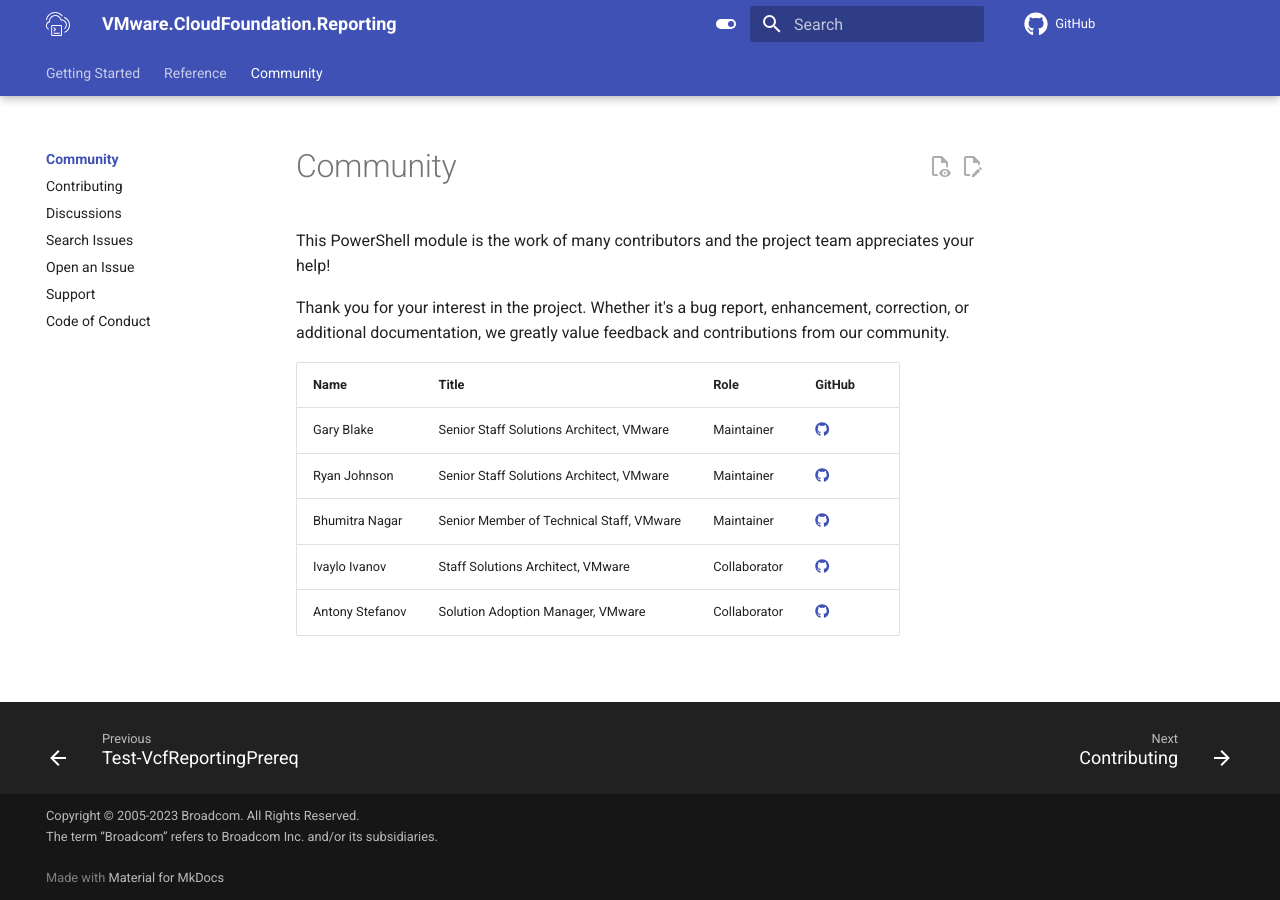
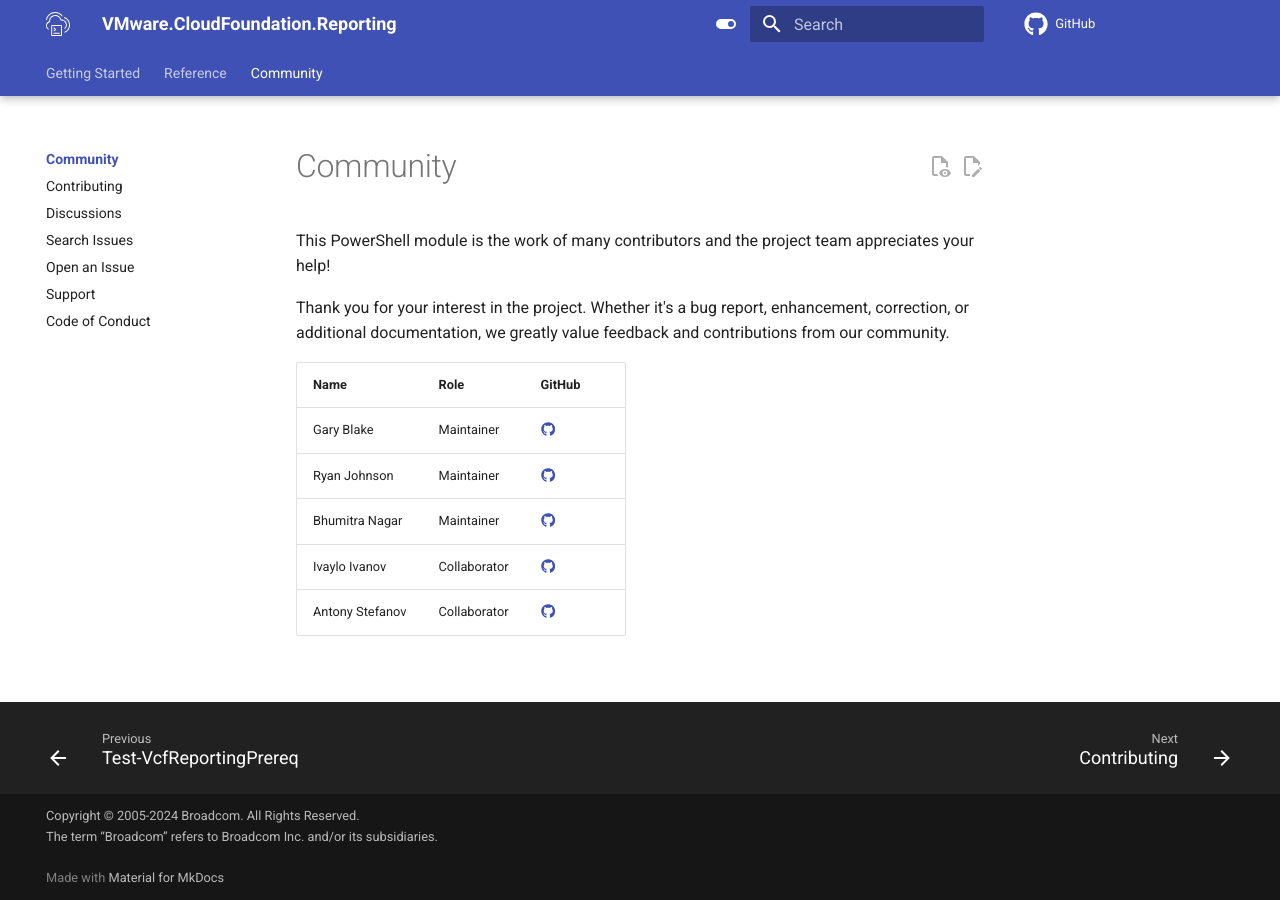
Before and after one commit to vmware/powershell-module-for-vmware-cloud-foundation-reporting, an MkDocs documentation site: the page built from docs/community/index.md, in a window 1280 px wide. Built offline with MkDocs 1.6.1 and Material for MkDocs 9.7.7, drawn with Linux system fonts in a browser that asks for light colours; comment, search, counter and statistics services are not loaded; the version menu is left out.

```diff
--- a/docs/community/index.md
+++ b/docs/community/index.md
@@ -5,10 +5,10 @@ This PowerShell module is the work of many contributors and the project team app
 Thank you for your interest in the project. Whether it's a bug report, enhancement, correction, or
 additional documentation, we greatly value feedback and contributions from our community.
 
-Name            | Title                                    | Role         | GitHub                                                           |
-----------------|------------------------------------------|--------------|------------------------------------------------------------------|
-Gary Blake      | Senior Staff Solutions Architect, VMware | Maintainer   | [:fontawesome-brands-github:](https://github.com/GaryJBlake)     |
-Ryan Johnson    | Senior Staff Solutions Architect, VMware | Maintainer   | [:fontawesome-brands-github:](https://github.com/tenthirtyam)    |
-Bhumitra Nagar  | Senior Member of Technical Staff, VMware | Maintainer   | [:fontawesome-brands-github:](https://github.com/bhumitra)       |
-Ivaylo Ivanov   | Staff Solutions Architect, VMware        | Collaborator | [:fontawesome-brands-github:](https://github.com/joisika)        |
-Antony Stefanov | Solution Adoption Manager, VMware        | Collaborator | [:fontawesome-brands-github:](https://github.com/antonystefanov) |
+Name            |  Role        | GitHub                                                           |
+----------------|--------------|------------------------------------------------------------------|
+Gary Blake      | Maintainer   | [:fontawesome-brands-github:](https://github.com/GaryJBlake)     |
+Ryan Johnson    | Maintainer   | [:fontawesome-brands-github:](https://github.com/tenthirtyam)    |
+Bhumitra Nagar  | Maintainer   | [:fontawesome-brands-github:](https://github.com/bhumitra)       |
+Ivaylo Ivanov   | Collaborator | [:fontawesome-brands-github:](https://github.com/joisika)        |
+Antony Stefanov | Collaborator | [:fontawesome-brands-github:](https://github.com/antonystefanov) |
--- a/mkdocs.yml
+++ b/mkdocs.yml
@@ -13,7 +13,7 @@ edit_uri: blob/main/docs/
 
 # Copyright
 copyright: |
-  Copyright &copy; 2005-2023 Broadcom. All Rights Reserved.<br/>
+  Copyright &copy; 2005-2024 Broadcom. All Rights Reserved.<br/>
   The term “Broadcom” refers to Broadcom Inc. and/or its subsidiaries.<br/><br/>
 
 # Configuration
@@ -70,7 +70,6 @@ plugins:
     jinja_options:
       variable_start_string: "${{"
       variable_end_string: "}}"
-- git-authors
 - git-revision-date-localized:
     enabled: !ENV [CI, false]
     enable_creation_date: false
```
Also changed, not shown: CHANGELOG.md (+5 -0 lines), docs/requirements.txt (+3 -4 lines), 2 other files.
